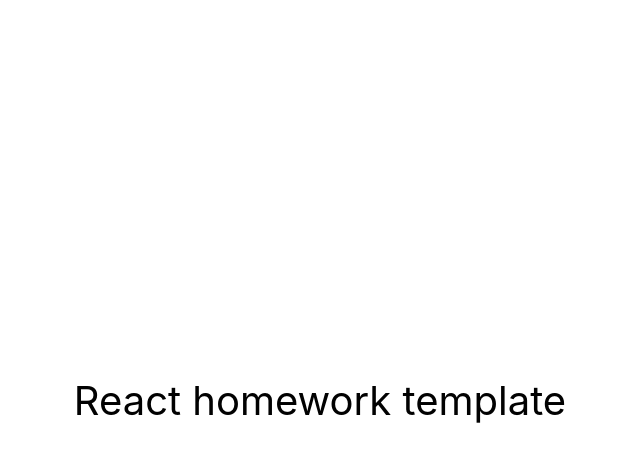
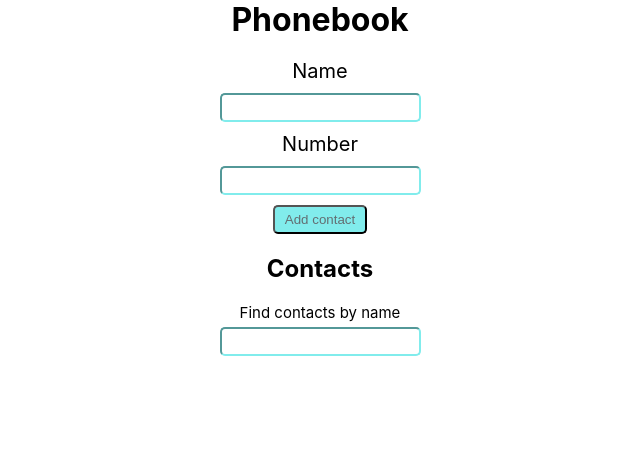
Before and after one commit to KaterynaChernetska/goit-react-hw-07-phonebook, a React (Create React App) app: page / in a window 1280 px wide. Shown: the top 462 px of the page, without its empty margins (320-960 px from the left). Built offline with nearby package versions, Linux system fonts and the light colour scheme.

Commit message:
Add props

```diff
--- a/package.json
+++ b/package.json
@@ -7,6 +7,8 @@
     "@testing-library/jest-dom": "^5.16.3",
     "@testing-library/react": "^12.1.4",
     "@testing-library/user-event": "^13.5.0",
+    "nanoid": "^4.0.1",
+    "notiflix": "^3.2.6",
     "react": "^18.1.0",
     "react-dom": "^18.1.0",
     "react-scripts": "5.0.1",
--- a/src/components/App.jsx
+++ b/src/components/App.jsx
@@ -1,16 +1,58 @@
-export const App = () => {
-  return (
-    <div
-      style={{
-        height: '100vh',
-        display: 'flex',
-        justifyContent: 'center',
-        alignItems: 'center',
-        fontSize: 40,
-        color: '#010101'
-      }}
-    >
-      React homework template
-    </div>
-  );
-};
+import { ContactForm } from './ContactForm/ContactForm';
+import { Component } from 'react';
+import { Filter } from './Filter/Filter';
+import { ContactList } from './ContactList/ContactList';
+import Notiflix from 'notiflix';
+
+
+export class App extends Component {
+  state = {
+    contacts: [],
+    filter: '',
+  };
+  addNewContact = newContact => {
+    if (this.state.contacts.some(contact => contact.name === newContact.name)) {
+      Notiflix.Notify.failure(`${newContact.name} is already in the contacts`);
+      return;
+    }
+    this.setState(prevState => ({
+      contacts: [...prevState.contacts, newContact],
+    }));
+  };
+
+  handleClick = id => {
+    this.setState(prevState => ({
+      contacts: prevState.contacts.filter(contact => contact.id !== id),
+    }));
+  };
+
+  handleFilter = event => {
+    if(this.state.contacts.some(contact => contact.name !==  event.target.value) || this.state.contacts.length === 0) {
+      Notiflix.Notify.failure(`${event.target.value} is not in the contacts`);
+      return
+    }
+    this.setState({ filter: event.target.value });
+  };
+
+  render() {
+    const filteredContacts = this.state.contacts.filter(contact => {
+      return contact.name
+        .toLowerCase()
+        .trim()
+        .includes(this.state.filter.toLowerCase());
+    });
+
+    return (
+      <div style={{'textAlign': 'center'}}>
+        <h1 style={{'marginBottom': '20px'}}>Phonebook</h1>
+        <ContactForm addContact={this.addNewContact} />
+        <h2 style={{'marginBottom': '20px'}}>Contacts</h2>
+        <Filter value={this.state.filter} filterContacts={this.handleFilter} />
+        <ContactList
+          deleteContact={this.handleClick}
+          contactsData={filteredContacts}
+        />
+      </div>
+    );
+  }
+}
--- /dev/null
+++ b/src/components/ContactForm/ContactForm.jsx
@@ -0,0 +1,72 @@
+import { nanoid } from 'nanoid';
+import { Component } from 'react';
+import css from './ContactForm.module.css';
+import PropTypes from 'prop-types';
+
+export class ContactForm extends Component {
+  static propTypes = {
+    addContact: PropTypes.func.isRequired,
+  };
+
+  state = {
+    name: '',
+    number: '',
+  };
+
+  handleFormChange = event => {
+    const target = event.target.name;
+    const value = event.target.value;
+
+    this.setState({
+      [target]: value,
+    });
+  };
+
+  handleFormSumbit = event => {
+    event.preventDefault();
+
+    const { name, number } = this.state;
+    const newContact = {
+      name,
+      number,
+      id: nanoid(),
+    };
+    this.props.addContact(newContact);
+    this.setState({
+      name: '',
+      number: '',
+    });
+  };
+
+  render() {
+    return (
+      <div>
+        <form className={css.form} onSubmit={this.handleFormSumbit}>
+          <p className={css.inputTitle}>Name</p>
+          <input
+            type="text"
+            name="name"
+            value={this.state.name}
+            pattern="^[a-zA-Zа-яА-Я]+(([' -][a-zA-Zа-яА-Я ])?[a-zA-Zа-яА-Я]*)*$"
+            title="Name may contain only letters, apostrophe, dash and spaces. For example Adrian, Jacob Mercer, Charles de Batz de Castelmore d'Artagnan"
+            onChange={this.handleFormChange}
+            required
+          />
+          <p className={css.inputTitle}>Number</p>
+          <input
+            type="tel"
+            name="number"
+            value={this.state.number}
+            pattern="\+?\d{1,4}?[-.\s]?\(?\d{1,3}?\)?[-.\s]?\d{1,4}[-.\s]?\d{1,4}[-.\s]?\d{1,9}"
+            title="Phone number must be digits and can contain spaces, dashes, parentheses and can start with +"
+            onChange={this.handleFormChange}
+            required
+          />
+          <button className={css.submitBtn} type="submit">
+            Add contact
+          </button>
+        </form>
+      </div>
+    );
+  }
+}
--- /dev/null
+++ b/src/components/ContactForm/ContactForm.module.css
@@ -0,0 +1,41 @@
+.form{
+    display: flex;
+    flex-direction: column;
+    gap:10px;
+    align-items: center;
+}
+.submitBtn{
+    padding: 5px 10px;
+    border-radius: 5px;
+    margin-bottom:20px;
+    background-color: #81ecec;
+    color:#636e72;
+}
+.submitBtn:hover,
+.submitBtn:active{
+    background-color:#00cec9;
+    color:#2d3436;
+
+}
+.inputTitle{
+    font-size: 20px;
+}
+
+input[type=tel]{
+    border-color:#81ecec;
+    border-radius: 5px;
+    padding:5px 10px;
+}
+input[type=text]{
+    border-color:#81ecec;
+    border-radius: 5px;
+    padding:5px 10px;
+}
+input[type=tel]:focus{
+    background-color: #81ecec;
+
+}
+
+input[type=text]:focus{
+    background-color: #81ecec;
+}
--- /dev/null
+++ b/src/components/ContactList/ContactList.jsx
@@ -0,0 +1,36 @@
+import css from './ContactList.module.css';
+import PropTypes from 'prop-types';
+
+export const ContactList = ({ contactsData, deleteContact }) => {
+  return (
+    <div className={css.container}>
+      <ul className={css.list}>
+        {contactsData.map(({ id, name, number }) => (
+          <li className={css.listItem} key={id}>
+            <span className={css.name}>{name}:</span>
+            <span className={css.number}>{number}</span>
+            <button
+              className={css.deleteBtn}
+              onClick={() => {
+                deleteContact(id);
+              }}
+            >
+              Delete
+            </button>
+          </li>
+        ))}
+      </ul>
+    </div>
+  );
+};
+
+ContactList.propTypes = {
+  contactsData: PropTypes.arrayOf(
+    PropTypes.exact({
+      id: PropTypes.string.isRequired,
+      name: PropTypes.string.isRequired,
+      number: PropTypes.string.isRequired,
+    })
+  ).isRequired,
+  deleteContact: PropTypes.func.isRequired,
+};
--- /dev/null
+++ b/src/components/ContactList/ContactList.module.css
@@ -0,0 +1,23 @@
+.container {
+  display: flex;
+  justify-content: center;
+}
+.listItem {
+  margin-bottom: 10px;
+}
+.deleteBtn {
+  border-radius: 5px;
+  background-color: #81ecec;
+  color: #636e72;
+}
+.deleteBtn:hover,
+.deleteBtn:active {
+  background-color: #00cec9;
+  color: #2d3436;
+}
+.name {
+  margin-right: 10px;
+}
+.number {
+  margin-right: 10px;
+}
--- /dev/null
+++ b/src/components/Filter/Filter.jsx
@@ -0,0 +1,24 @@
+import css from './Filter.module.css';
+import PropTypes from 'prop-types';
+
+export const Filter = ({ filterContacts, value }) => {
+  return (
+    <div className={css.container}>
+      <p className={css.title}>Find contacts by name</p>
+      <input
+        type="text"
+        name="name"
+        value={value}
+        pattern="^[a-zA-Zа-яА-Я]+(([' -][a-zA-Zа-яА-Я ])?[a-zA-Zа-яА-Я]*)*$"
+        title="Name may contain only letters, apostrophe, dash and spaces. For example Adrian, Jacob Mercer, Charles de Batz de Castelmore d'Artagnan"
+        required
+        onChange={filterContacts}
+      />
+    </div>
+  );
+};
+
+Filter.propTypes = {
+  filterContacts: PropTypes.func.isRequired,
+  value: PropTypes.string.isRequired,
+};
--- /dev/null
+++ b/src/components/Filter/Filter.module.css
@@ -0,0 +1,7 @@
+.container{
+margin-bottom: 20px;
+}
+.title{
+font-size: 15px;
+margin-bottom: 5px;
+}
--- a/src/index.css
+++ b/src/index.css
@@ -13,3 +13,18 @@ code {
   font-family: source-code-pro, Menlo, Monaco, Consolas, 'Courier New',
     monospace;
 }
+* {
+  box-sizing: border-box;
+}
+
+
+body,
+h1,
+h2,
+h3,
+h4,
+p,
+ul,
+li {
+  margin: 0;
+}
```
Also changed, not shown: 1 other file (tests, documents, lock files or other folders).
